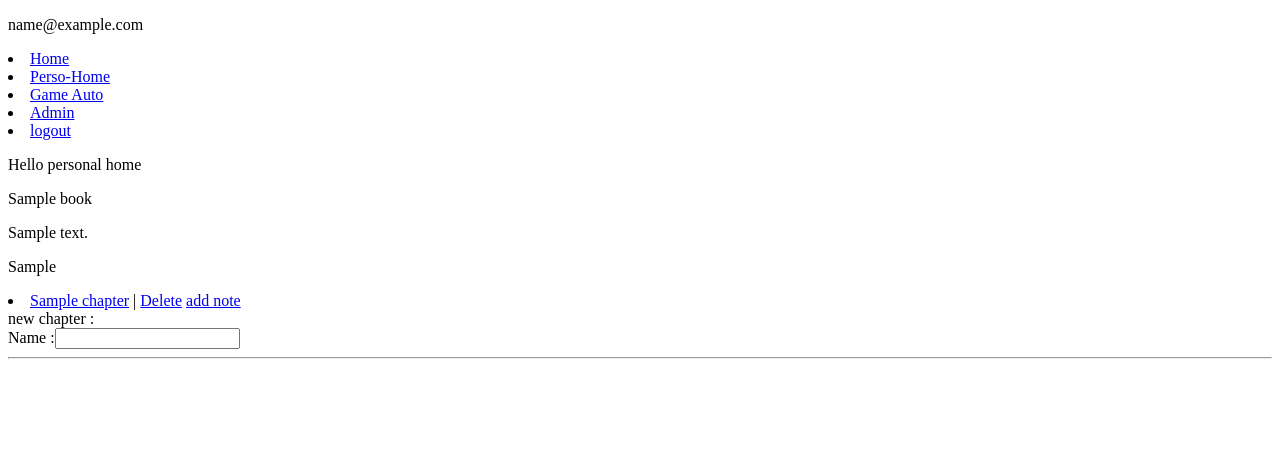
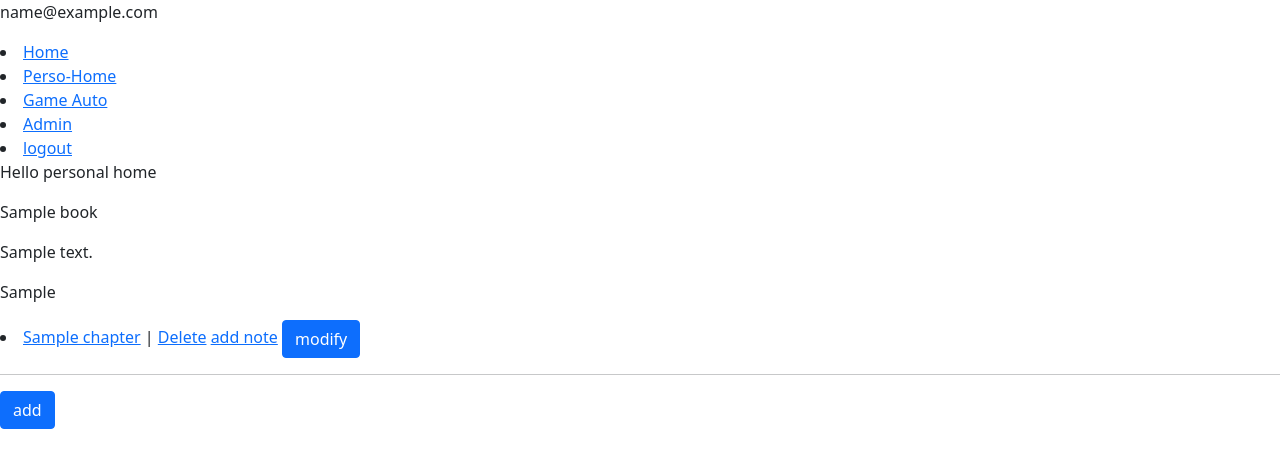
Before and after one commit to tbuglioni/unlimited-studies, a Django app: page /studies/book/1 in a window 1280 px wide. Shown: the top 468 px of the page. Run offline with Django 3.2, Linux system fonts and the light colour scheme; a user stored in the database is signed in; tables that the repository leaves empty hold one stand-in row (values such as "Sample post").

Commit message:
add modal form : chapter

```diff
--- a/studies/admin.py
+++ b/studies/admin.py
@@ -9,8 +9,7 @@ class BookAdmin(admin.ModelAdmin):
 
 
 class UserBookManyAdmin(admin.ModelAdmin):
-    list_display = ("user", "book", "user_fonction",
-                    "level_chapter", "__str__")
+    list_display = ("user", "book", "user_fonction", "__str__")
 
     search_fields = ("user", "book")
 
--- a/studies/logic/FeedDb.py
+++ b/studies/logic/FeedDb.py
@@ -18,8 +18,7 @@ class FeedDb:
             order_book=self.book_order_loop,
             description="hello world", source_info='wikipedia is bad :)')
 
-        self.book.users.add(self.request.user, through_defaults={
-            'user_fonction': "owner", "level_chapter": 1})
+        self.book.users.add(self.request.user, through_defaults={})
         self.book_order_loop += 1
 
     def add_chapter_in_book(self, name):
--- a/studies/models.py
+++ b/studies/models.py
@@ -37,7 +37,6 @@ class UserBookMany(models.Model):
         max_length=255, null=False, default="owner", choices=FONCTION
     )
     # level to make a progressive access to chapter
-    level_chapter = models.PositiveSmallIntegerField(null=False, default=1)
 
     def __str__(self):
         return f"{self.user} - {self.book} - {self.user_fonction}"
--- a/studies/templates/studies/book.html
+++ b/studies/templates/studies/book.html
@@ -3,6 +3,7 @@
 <div>
   {% block content %}
   <p>Hello personal home</p>
+
   <div>
     <p>{{book.name}}</p>
     <p>{{book.description}}</p>
@@ -18,17 +19,15 @@
       |
       <a href="{% url 'studies:delete_chapter' chapter=chapter.id %}">Delete</a>
       <a href="{% url 'studies:specific_note' chapter=chapter.id%}">add note</a>
+      {% include 'studies/snippets/add_chapter_snippet.html' with chapter_selected=chapter book_id=book.id%}
     </li>
   </div>
 
   {% endfor %}
-  <form action="{% url 'studies:book_page' book=book.id%}" method="POST">
-    {% csrf_token %}
-    <div>new chapter :</div>
-    <div>{{form_chapter}}</div>
-  </form>
   <hr />
-  {% if notes %} {% for note in notes %}
+  {% include 'studies/snippets/add_chapter_snippet.html' with book_id=book.id%} {% if notes %}
+  <hr />
+  {% for note in notes %}
   <div>
     <li>
       {{note.text_recto}} {{note.text_verso}}
--- /dev/null
+++ b/studies/templates/studies/snippets/add_chapter_snippet.html
@@ -0,0 +1,111 @@
+<!-- Button to Open the Modal -->
+{% if not chapter_selected %}
+<button type="button" class="btn btn-primary" data-bs-toggle="modal" data-bs-target="#exampleModal{{book_id}}" id="{{book_id}}">
+  add
+</button>
+
+<!-- Modal -->
+<div class="modal fade" id="exampleModal{{book_id}}" tabindex="-1" aria-labelledby="exampleModalLabel" aria-hidden="true">
+  <div class="modal-dialog">
+    <div class="modal-content">
+      <div class="modal-header">
+        <h5 class="modal-title" id="exampleModalLabel">Add Chapter</h5>
+        <button type="button" class="btn-close" data-bs-dismiss="modal" aria-label="Close"></button>
+      </div>
+      <div class="modal-body">
+        <form action="{% url 'studies:book_page' book=book_id%}" method="POST">
+          {% csrf_token %}
+          <tr>
+            <th><label class="form-label" for="id_name">Name :</label></th>
+            <td>
+              <input
+                type="text"
+                name="name"
+                maxlength="255"
+                required
+                id="id_input{{book_id}}"
+                tag="bg-primary"
+                class="form-control"
+                autofocus
+              />
+            </td>
+          </tr>
+          <button type="submit" class="btn btn-primary">save</button>
+          <button type="button" class="btn btn-danger" data-dismiss="modal">
+            Close
+          </button>
+        </form>
+      </div>
+      <div class="modal-footer">
+        <button type="button" class="btn btn-secondary" data-bs-dismiss="modal">Close</button>
+        <button type="button" class="btn btn-primary">Save changes</button>
+      </div>
+    </div>
+  </div>
+</div>
+<script type="text/javascript">
+var myModal = document.getElementById('exampleModal{{book_id}}')
+var myInput = document.getElementById('id_input{{book_id}}')
+
+myModal.addEventListener('shown.bs.modal', function () {
+  myInput.focus()
+})
+</script>
+
+
+{% else %}
+<button type="button" class="btn btn-primary" data-bs-toggle="modal" data-bs-target="#exampleModal{{chapter_selected.id}}" id="{{chapter_selected.id}}">
+  modify
+</button>
+
+<!-- Modal -->
+<div class="modal fade" id="exampleModal{{chapter_selected.id}}" tabindex="-1" aria-labelledby="exampleModalLabel" aria-hidden="true">
+  <div class="modal-dialog">
+    <div class="modal-content">
+      <div class="modal-header">
+        <h5 class="modal-title" id="exampleModalLabel">modify Chapter</h5>
+        <button type="button" class="btn-close" data-bs-dismiss="modal" aria-label="Close"></button>
+      </div>
+      <div class="modal-body">
+        <form action="{% url 'studies:book_page' book=book_id chapter=chapter_selected.id%}" method="POST">
+          {% csrf_token %}
+          <tr>
+            <th><label class="form-label" for="id_name">Name :</label></th>
+            <td>
+              <input
+                type="text"
+                name="name"
+                maxlength="255"
+                required
+                id="id_input{{chapter_selected.id}}"
+                tag="bg-primary"
+                class="form-control"
+                value="{{chapter_selected.name}}"
+                autofocus
+                onfocus="this.value = this.value;"
+              />
+            </td>
+          </tr>
+          <button type="submit" class="btn btn-primary">save</button>
+          <button type="button" class="btn btn-danger" data-dismiss="modal">
+            Close
+          </button>
+        </form>
+      </div>
+      <div class="modal-footer">
+        <button type="button" class="btn btn-secondary" data-bs-dismiss="modal">Close</button>
+        <button type="button" class="btn btn-primary">Save changes</button>
+      </div>
+    </div>
+  </div>
+</div>
+<script type="text/javascript">
+var myModal{{chapter_selected.id}} = document.getElementById('exampleModal{{chapter_selected.id}}')
+var myInput{{chapter_selected.id}} = document.getElementById('id_input{{chapter_selected.id}}')
+
+myModal{{chapter_selected.id}}.addEventListener('shown.bs.modal', function () {
+  myInput{{chapter_selected.id}}.focus()
+})
+</script>
+
+{% endif %}
--- a/studies/views.py
+++ b/studies/views.py
@@ -51,16 +51,28 @@ def book_view(request, book, chapter=None):
     context["chapters"] = Chapter.objects.filter(book=book)
 
     if chapter is not None:
+        context["chapter"] = Chapter.objects.get(id=chapter)
         context["notes"] = StudiesNotes.objects.filter(chapter=chapter)
+    else :
+        context["chapter"] = None
+
 
     if request.POST:
-        form_chapter = ChapterForm(request.POST)
+        form_chapter = ChapterForm(request.POST, instance=context["chapter"])
         context["form_chapter"] = form_chapter
+
         if form_chapter.is_valid():
-            chapter = Chapter.objects.create(
-                book=Book.objects.get(pk=book, users=request.user), name=form_chapter.cleaned_data["name"],
-                order_chapter=len(Chapter.objects.filter(book=book)) + 1)
-            return redirect('studies:book_page', book=book, chapter=chapter.id)
+            if context["chapter"] is not None:
+                form_chapter.save()
+                return redirect('studies:book_page', book=book, chapter=chapter)
+            else:
+                chapter = form_chapter.save(commit=False)
+                chapter.book = Book.objects.get(pk=book, users=request.user)
+                chapter.name = form_chapter.cleaned_data["name"]
+                chapter.order_chapter=len(Chapter.objects.filter(book=book)) + 1
+                chapter.save()
+
+                return redirect('studies:book_page', book=book)
     else:
         form_chapter = ChapterForm()
         context["form_chapter"] = form_chapter
@@ -144,7 +156,7 @@ def add_data_in_db(request):
     feed_db.add_note_from_csv()
     feed_db.add_chapter_in_book('vocabulaire 2')
     feed_db.add_note_from_csv()
-    feed_db.add_chapter_in_book('vocabulaire 3')
+    feed_db.add_chapter_in_book('vocabulaire ')
     feed_db.add_note_from_csv()
 
     return redirect('studies:personal_home')
--- a/templates/base.html
+++ b/templates/base.html
@@ -4,6 +4,14 @@
     <meta charset="UTF-8" />
     <meta http-equiv="X-UA-Compatible" content="IE=edge" />
     <meta name="viewport" content="width=device-width, initial-scale=1.0" />
+
+    <link
+      href="https://cdn.jsdelivr.net/npm/bootstrap@5.0.2/dist/css/bootstrap.min.css"
+      rel="stylesheet"
+      integrity="sha384-EVSTQN3/azprG1Anm3QDgpJLIm9Nao0Yz1ztcQTwFspd3yD65VohhpuuCOmLASjC"
+      crossorigin="anonymous"
+    />
+
     <title>Unlimited-S</title>
   </head>
   <body>
@@ -21,5 +29,10 @@
     </nav>
 
     {% block content %}{% endblock content %}
+    <script
+      src="https://cdn.jsdelivr.net/npm/bootstrap@5.0.2/dist/js/bootstrap.bundle.min.js"
+      integrity="sha384-MrcW6ZMFYlzcLA8Nl+NtUVF0sA7MsXsP1UyJoMp4YLEuNSfAP+JcXn/tWtIaxVXM"
+      crossorigin="anonymous"
+    ></script>
   </body>
 </html>
--- a/templates/home.html
+++ b/templates/home.html
@@ -3,5 +3,8 @@
 <div>
   {% block content %}
   <p>{{some_string}}</p>
+  <!-- Button trigger modal -->
+
+
   {% endblock content %}
 </div>
```
Also changed, not shown: studies/logic/data.csv (+20 -20 lines), studies/migrations/0003_remove_userbookmany_level_chapter.py (added).
